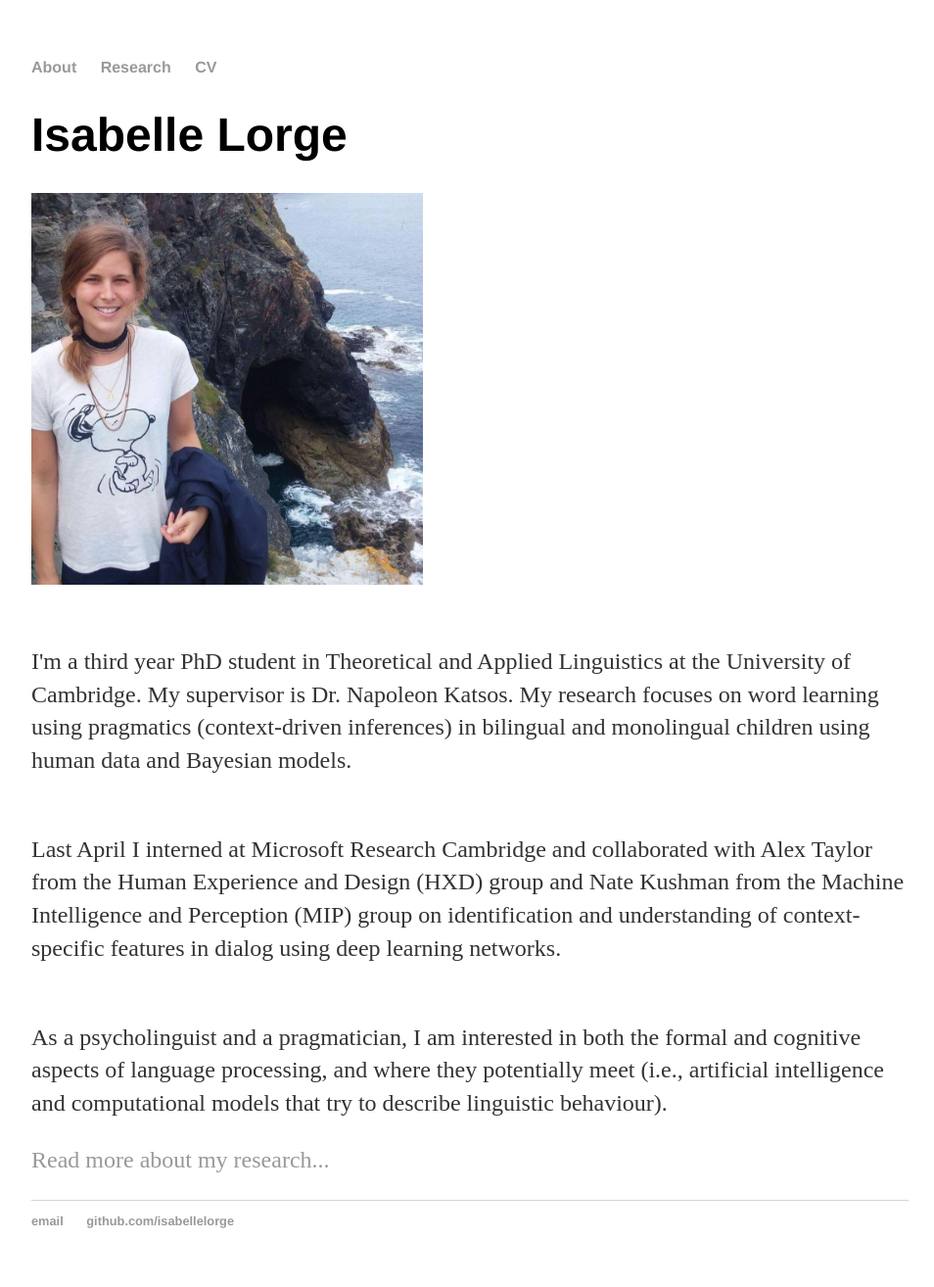
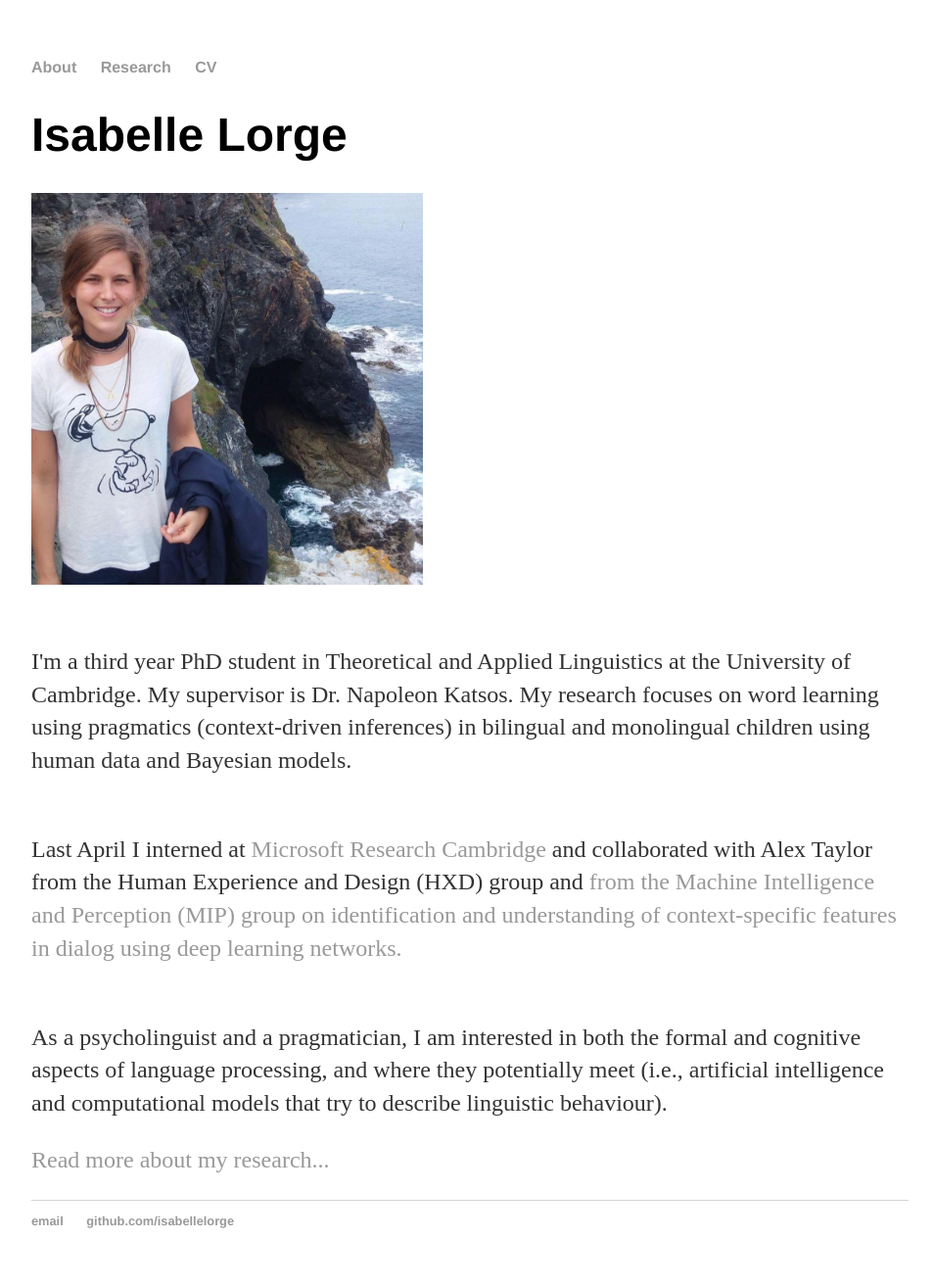
Before and after one commit to isabellelorge/isabellelorge.github.io, a Jekyll site: the page built from index.html, in a window 1280 px wide. Shown: the whole page at 98% size, without its empty margins (160-1114 px from the left). Built offline with Jekyll 4.4.1, drawn with Linux system fonts in a browser that asks for light colours; some of the changed lines change nothing that is shown.

Commit message:
Update index.html

```diff
--- a/index.html
+++ b/index.html
@@ -8,8 +8,9 @@
 	<p><br>I'm a third year PhD student in Theoretical and Applied Linguistics at the University of Cambridge. My supervisor is Dr. Napoleon Katsos.
 	My research focuses on word learning using pragmatics (context-driven inferences) in bilingual and monolingual children using
 		human data and Bayesian models.<br> </p>
-	<p> <br>Last April I interned at Microsoft Research Cambridge and collaborated with Alex Taylor from the Human Experience and Design (HXD) group
-	and Nate Kushman from the Machine Intelligence and Perception (MIP) group on identification and understanding of context-specific
+	<p> <br>Last April I interned at <a href="https://www.microsoft.com/en-us/research/lab/microsoft-research-cambridge/"> Microsoft Research Cambridge </a>
+	and collaborated with Alex Taylor from the Human Experience and Design (HXD) group and <a href="https://www.microsoft.com/en-us/research/people/nkushman/" Nate Kushman </a> from the
+	Machine Intelligence and Perception (MIP) group on identification and understanding of context-specific
 	features in dialog using deep learning networks.</br> </p>
 	<p> <br>As a psycholinguist and a pragmatician, I am interested in both the formal and cognitive aspects of language processing,
 	and where they potentially meet (i.e., artificial intelligence and computational models that try to describe linguistic behaviour).
```
